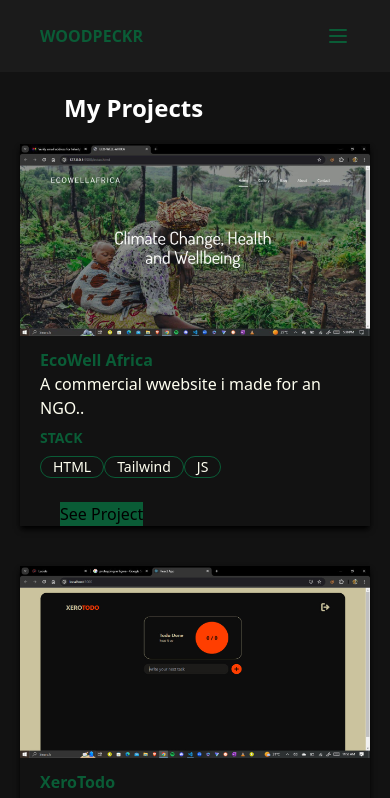
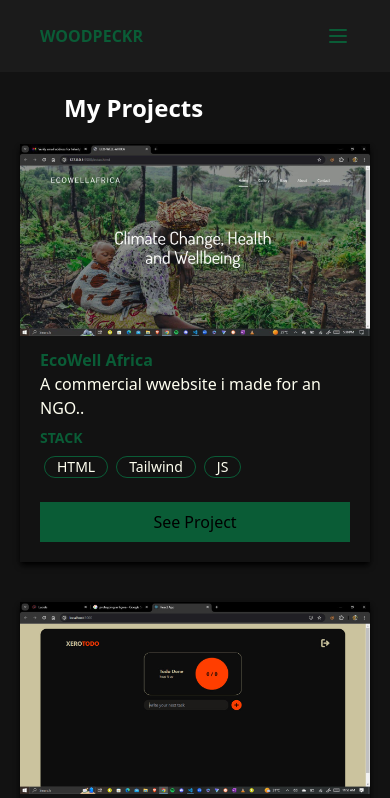
Before and after one commit to RaphaelWright/ralphland, a React (Vite) app: page /projects in a window 390 px wide. Shown: the top 798 px of the page. Built offline with nearby package versions, Linux system fonts and the light colour scheme.

Commit message:
project tile

```diff
--- a/src/components/Project.jsx
+++ b/src/components/Project.jsx
@@ -14,7 +14,7 @@ const Project = (project) => {
           {project.technologies.map((tech, index) => (
             <div
               key={index}
-              className="border border-[#0a5c36] text-sm rounded-xl text-[#fffff0] text-center px-3 md:mx-1 "
+              className="border border-[#0a5c36] text-sm rounded-xl text-[#fffff0] text-center px-3 mx-1 "
             >
               {tech}
             </div>
@@ -23,7 +23,7 @@ const Project = (project) => {
 
         <br />
         <a href={project.link}>
-          <button className=" mx-5 md:px-10 md:py-2 bg-[#0a5c36] font-medium md:w-full md:mb-5 hover:border hover:bg-transparent hover:text-[#0a5c36] hover:font-medium hover:border-[#0a5c36]">
+          <button className=" mx-auto px-10 py-2 bg-[#0a5c36] font-medium w-full mb-5 hover:border hover:bg-transparent hover:text-[#0a5c36] hover:font-medium hover:border-[#0a5c36]">
             See Project
           </button>
         </a>
```
